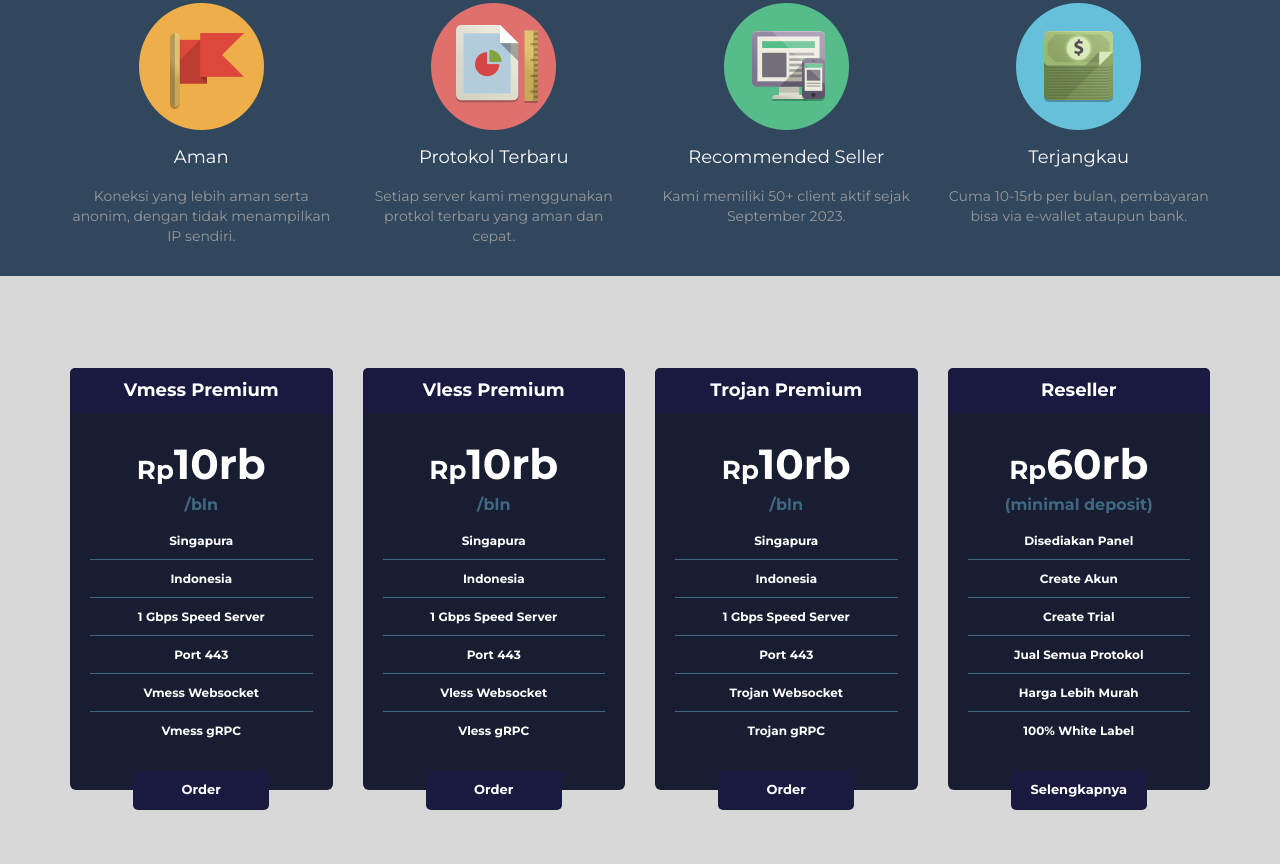
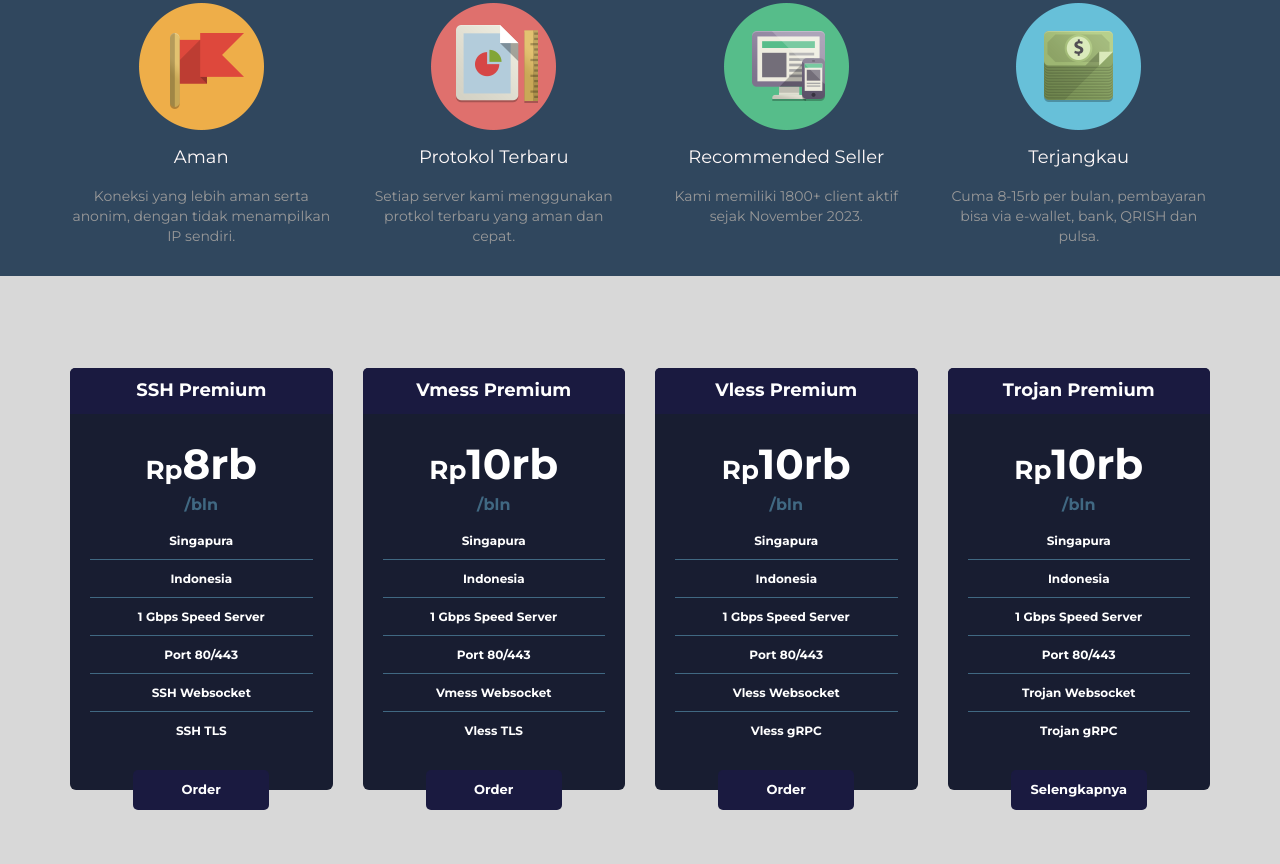
Before and after one commit to main-main28/Adijayastorevpn, a plain HTML site: page index.html in a window 1280 px wide. Shown: the part 1176-2040 px from the top of the page. Drawn offline with Linux system fonts and the light colour scheme; a script that the page names is missing.

Commit message:
Update index.html

```diff
--- a/index.html
+++ b/index.html
@@ -2,9 +2,9 @@
 <head>
 <meta charset="UTF-8">
 <meta name="viewport" content="width=device-width, initial-scale=1.0, user-scalable=no">
-<title>AutoFTbot - To Next Level VPN</title>
+<title>ADIJAYA VPN - To Next Level VPN</title>
 <meta name="Description" content="Jual akun SSH dan VPN premium murah full speed, tersedia server Singapura dan Indonesia. Akun SSH juga bisa dipakai di Android dan PC. Pembayaran bisa via e-wallet maupun bank.">
-<meta name="Keywords" content="akun SSH, SSH Premium, ssh premium gratis, ssh tercepat, ssh singapura, buat akun v2ray, akun v2ray, akun xray, akun vmess, akun v2ray premium, akun trojan, akun vless, akun vpn premium">
+<meta name="Keywords" content="akun SSH, SSH Premium, ssh premium gratis, ssh tercepat, ssh singapura, buat akun v2ray, akun v2ray, akun xray, akun vmess, akun v2ray premium, akun trojan, cloudfront, cloudfront.net, wildcard, akun vless, akun vpn premium">
 <link rel="stylesheet" type="text/css" href="new/css/bootstrap.min.css">
 <link rel="stylesheet" type="text/css" href="new/css/bootstrap-theme.min.css">
 <link rel="stylesheet" type="text/css" href="new/css/style.css">
@@ -27,7 +27,7 @@ h1, .description h1{color:#072227;}
 <span class="icon-bar"></span>
 <span class="icon-bar"></span>
 </button>
-<a class="navbar-brand" href="index.html">AutoFTbot</a>
+<a class="navbar-brand" href="index.html">ADIJAYA VPN</a>
 </div>
 <div class="navbar-collapse collapse">
 <ul class="nav navbar-nav navbar-right">
@@ -35,7 +35,7 @@ h1, .description h1{color:#072227;}
 <li><a href="#" target="_blank">Panel Member</a></li>
 <li><a href="#" target="_blank">Panel Reseller</a></li>
 <li><a href="tos.html" target="_blank">Tos</a></li>
-<li><a href="https://t.me/#" target="_blank">Telegram</a></li>
+<li><a href="https://whatsapp.com/channel/0029VanlSAf6GcGJEzLK5D0n" target="_blank">Saluran whatsapp</a></li>
 </ul>
 </div>
 </div>
@@ -80,7 +80,7 @@ Penyedia Layanan VPN Premium Terbaik dan Termurah.
 <h1><center>Layanan VPN Premium Murah</center></h1>
 </div>
 <h4>
-Kami menjual akun VPN premium murah full speed, VPN tersedia dalam berbagai protokol yaitu SSH, Vmess, Vless, Trojan. tersedia juga server SINGAPURA dan INDONESIA. Pembayaran bisa melalui e-wallet maupun bank.
+Kami menjual akun VPN premium murah full speed, VPN tersedia dalam berbagai protokol yaitu SSH, Vmess, Vless, Trojan. tersedia juga server SINGAPURA dan INDONESIA. Pembayaran bisa melalui e-wallet, bank QRISH dan pulsa.
 </h4>
 <a href="tos.html" target="_blank">Syarat & Ketentuan - Peraturan Server</a>
 </div>
@@ -118,12 +118,12 @@ Kami menjual akun VPN premium murah full speed, VPN tersedia dalam berbagai prot
 <div class="col-sm-3 col-xs-6 feature">
 <img src="images/icolaptop.png" style="height: 127px; width: 125px;" alt><br>
 <div class="f-title">Recommended Seller</div>
-<div class="f-details">Kami memiliki 50+ client aktif sejak September 2023. </div>
+<div class="f-details">Kami memiliki 1800+ client aktif sejak November 2023. </div>
 </div>
 <div class="col-sm-3 col-xs-6 feature">
 <img src="images/icomoney.png" style="height: 127px; width: 125px;" alt><br>
 <div class="f-title">Terjangkau</div>
-<div class="f-details">Cuma 10-15rb per bulan, pembayaran bisa via e-wallet ataupun bank.</div>
+<div class="f-details">Cuma 8-15rb per bulan, pembayaran bisa via e-wallet, bank, QRISH dan pulsa.</div>
 </div>
 </div>
 </div>
@@ -138,8 +138,8 @@ Kami menjual akun VPN premium murah full speed, VPN tersedia dalam berbagai prot
 <div class="row">
 <div class="col-md-3 col-sm-6 price-column">
 <div class="price-table">
-<div class="price-title red"><b>Vmess Premium</b></div>
-<div class="price"><span style="font-size:26px;"><b/>Rp</span>10rb</div>
+<div class="price-title red"><b>SSH Premium</b></div>
+<div class="price"><span style="font-size:26px;"><b/>Rp</span>8rb</div>
 <div class="duration">/bln</div>
 <b>Singapura
 <div class="sp"></div>
@@ -147,17 +147,17 @@ Kami menjual akun VPN premium murah full speed, VPN tersedia dalam berbagai prot
 <div class="sp"></div>
 1 Gbps Speed Server
 <div class="sp"></div>
-Port 443
+Port 80/443
 <div class="sp"></div>
-Vmess Websocket
+SSH Websocket
 <div class="sp"></div>
-Vmess gRPC
+SSH TLS
 </div>
-<a href="https://t.me/#" class="price-btn"><div class="red">Order</div></a>
+<a href="https://wa.me/message/A5B77VZIKFMFE1" class="price-btn"><div class="red">Order</div></a>
 </div>
 <div class="col-md-3 col-sm-6 price-column">
 <div class="price-table">
-<div class="price-title red"><b>Vless Premium</b></div>
+<div class="price-title red"><b>Vmess Premium</b></div>
 <div class="price"><span style="font-size:26px;">Rp</span>10rb</div>
 <div class="duration">/bln</div>
 <b>Singapura
@@ -166,13 +166,32 @@ Vmess gRPC
 <div class="sp"></div>
 1 Gbps Speed Server
 <div class="sp"></div>
-Port 443
+Port 80/443
+<div class="sp"></div>
+Vmess Websocket
+<div class="sp"></div>
+Vless TLS
+</div>
+<a href="https://wa.me/message/A5B77VZIKFMFE1" class="price-btn"><div class="red">Order</div></a>
+</div>
+<div class="col-md-3 col-sm-6 price-column">
+<div class="price-table">
+<div class="price-title red"><b>Vless Premium</b></div>
+<div class="price"><span style="font-size:26px;">Rp</span>10rb</div>
+<div class="duration">/bln</div>
+<b>Singapura</b>
+<div class="sp"></div>
+<b>Indonesia</b>
+<div class="sp"></div>
+1 Gbps Speed Server
+<div class="sp"></div>
+Port 80/443
 <div class="sp"></div>
 Vless Websocket
 <div class="sp"></div>
 Vless gRPC
 </div>
-<a href="https://t.me/#" class="price-btn"><div class="red">Order</div></a>
+<a href="https://wa.me/message/A5B77VZIKFMFE1" class="price-btn"><div class="red">Order</div></a>
 </div>
 <div class="col-md-3 col-sm-6 price-column">
 <div class="price-table">
@@ -185,32 +204,13 @@ Vless gRPC
 <div class="sp"></div>
 1 Gbps Speed Server
 <div class="sp"></div>
-Port 443
+Port 80/443
 <div class="sp"></div>
 Trojan Websocket
 <div class="sp"></div>
 Trojan gRPC
 </div>
-<a href="https://t.me/#" class="price-btn"><div class="red">Order</div></a>
-</div>
-<div class="col-md-3 col-sm-6 price-column">
-<div class="price-table">
-<div class="price-title red"><b>Reseller</b></div>
-<div class="price"><span style="font-size:26px;">Rp</span>60rb</div>
-<div class="duration">(minimal deposit)</div>
-Disediakan Panel
-<div class="sp"></div>
-Create Akun
-<div class="sp"></div>
-Create Trial
-<div class="sp"></div>
-Jual Semua Protokol
-<div class="sp"></div>
-Harga Lebih Murah
-<div class="sp"></div>
-100% White Label
-</div>
-<a href="https://t.me/#" class="price-btn"><div class="red">Selengkapnya</div></a>
+<a href="https://wa.me/message/A5B77VZIKFMFE1" class="price-btn"><div class="red">Selengkapnya</div></a>
 </div>
 </div>
 </div>
@@ -244,11 +244,11 @@ Harga Lebih Murah
 <div class="container">
 <div class="row">
 <div class="col-md-6 col-sm-6 col-xs-12 footer-left">
-Hak Cipta 2023 - 2024 <strong><a href="index.html">AutoFtBot</a></strong>, Semua hak dilindungi undang-undang.
+Hak Cipta 2023 - 2025 <strong><a href="index.html">ADIJAYA VPN</a></strong>, Semua hak dilindungi undang-undang.
 </div>
 <div class="col-md-6 col-sm-6 col-xs-12 footer-right">
 
-<a href="https://t.me/" class="social"><img src="images/tele.png" style="height: 32px; width: 32px;" alt></a>
+<a href="https://t.me/AdijayaStoreVPN" class="social"><img src="images/tele.png" style="height: 32px; width: 32px;" alt></a>
 </div>
 </div>
 </div>
```
